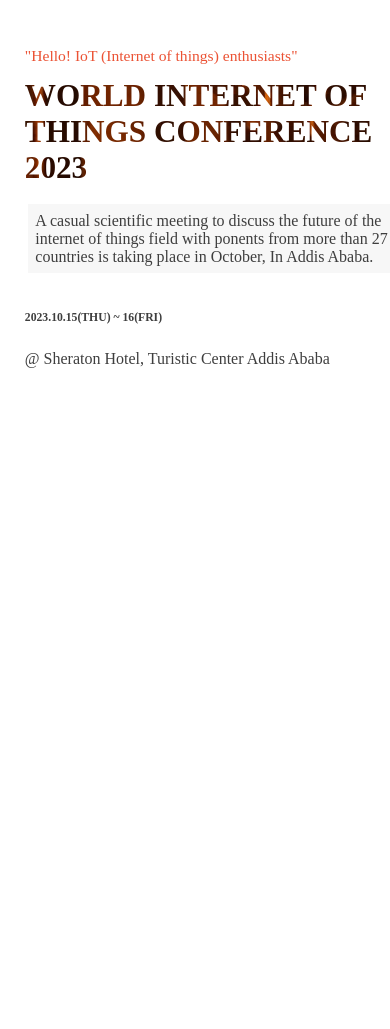
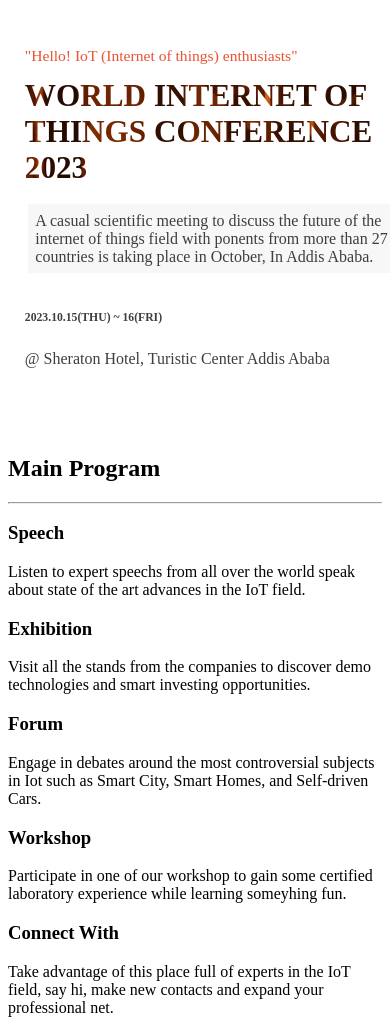
Before and after one commit to fithamlak/IoT-Conference-CP1, a website: page index.html in a window 390 px wide. Shown: the part 71-1100 px from the top of the page. Before the commit the page ends 844 px from the top, so only its background shows below. Drawn offline with Linux system fonts and the light colour scheme.

Commit message:
implement Main program section of the home page for mobile version

```diff
--- a/index.html
+++ b/index.html
@@ -20,5 +20,37 @@
                 <p class="site">@ Sheraton  Hotel, Turistic Center Addis Ababa</p>
             </div>
         </section>
+        <section class="program_section" id="program">
+            <h2 class="progam_section_header">Main Program</h2>
+            <hr class="program_underline">
+            <div class="program_container">
+                <div class="program_container_content">
+                    <i class="icon_for_speech"></i>
+                    <h3 class="program_name">Speech</h3>
+                    <p class="program_description">Listen to expert speechs from all over the world speak about state of the art advances in the IoT field.</p>
+                </div>
+                <div class="program_container_content">
+                    <i class="icon_for_exhibition"></i>
+                    <h3 class="program_name">Exhibition</h3>
+                    <p class="program_description">Visit all the stands from the companies to discover demo technologies and smart investing opportunities.</p>
+                </div>
+                <div class="program_container_content">
+                    <i class="icon_for_forum"></i>
+                    <h3 class="program_name">Forum</h3>
+                    <p class="program_description">Engage in debates around the most controversial subjects in Iot such as Smart City, Smart Homes, and Self-driven Cars.</p>
+                </div>
+                <div class="program_container_content">
+                    <i class="icon_for_workshop"></i>
+                    <h3 class="program_name">Workshop</h3>
+                    <p class="program_description">Participate in one of our workshop to gain some certified laboratory experience while learning someyhing fun.</p>
+                </div>
+                <div class="program_container_content">
+                    <i class="icon_for_connection"></i>
+                    <h3 class="program_name">Connect With</h3>
+                    <p class="program_description">Take advantage of this place full of experts in the IoT field, say hi, make new contacts and expand your professional net.</p>
+                </div>
+            </div>
+            <p class="program_section_footer">Join IoT World Summit 2023</p>
+        </section>
 </body>
 </html>
```
